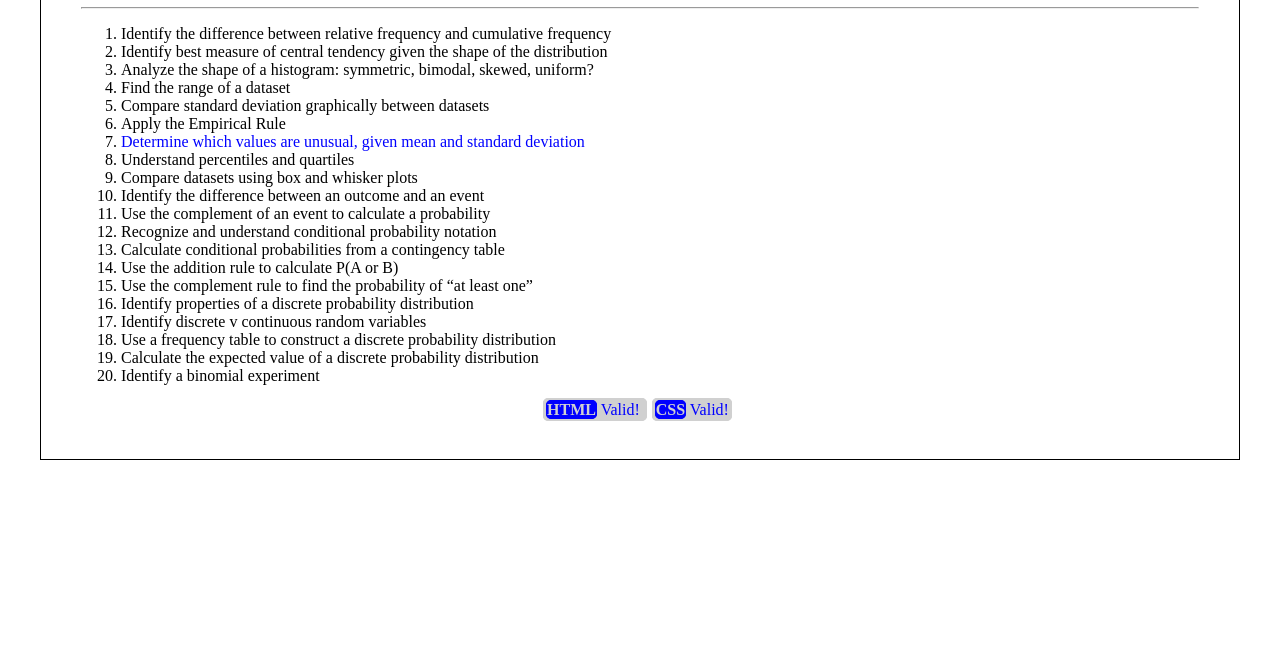
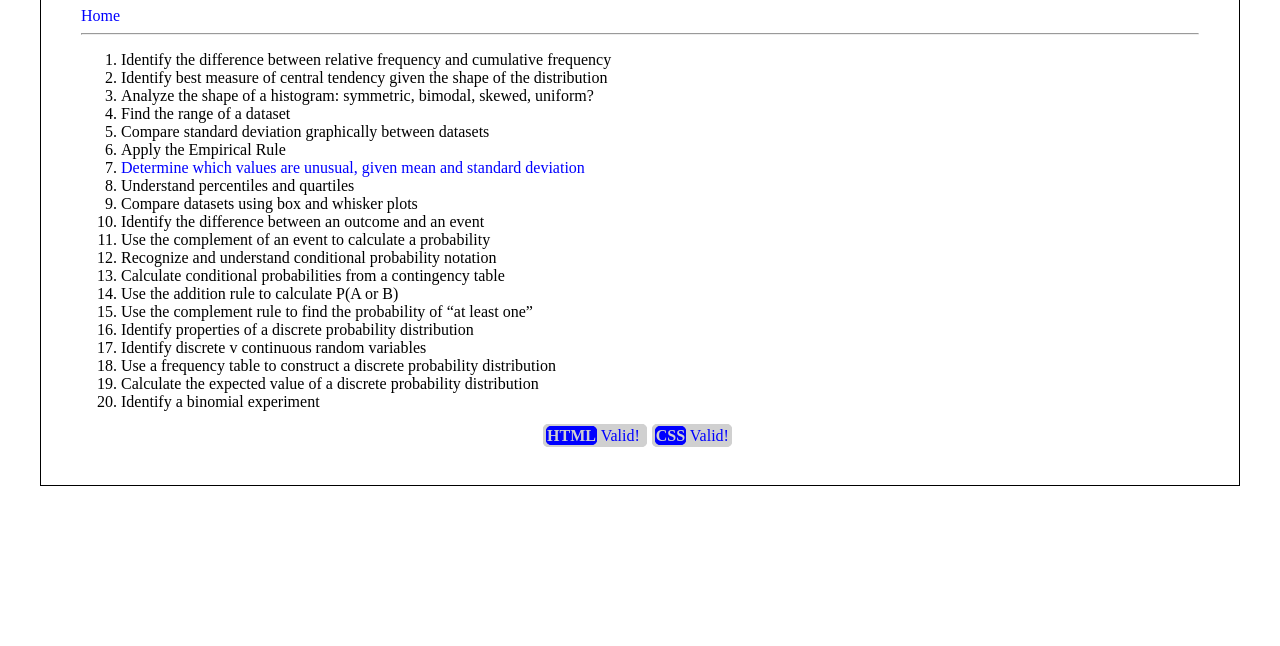
Before and after one commit to Jakob-Ayers/Jakob-Ayers.github.io, a plain HTML site: page stats-study/index.html in a window 1280 px wide. Shown: the part 154-800 px from the top of the page. Drawn offline with Linux system fonts and the light colour scheme.

Commit message:
added link to main page to stat study

```diff
--- a/stats-study/index.html
+++ b/stats-study/index.html
@@ -16,8 +16,11 @@
         <h1>
             Statistics Study
         </h1>
-        <hr>
     </header>
+    <hav>
+        <a href="../index.html">Home</a>
+    </hav>
+    <hr>
     <main>
         <ol type="1">
             <li>
```
